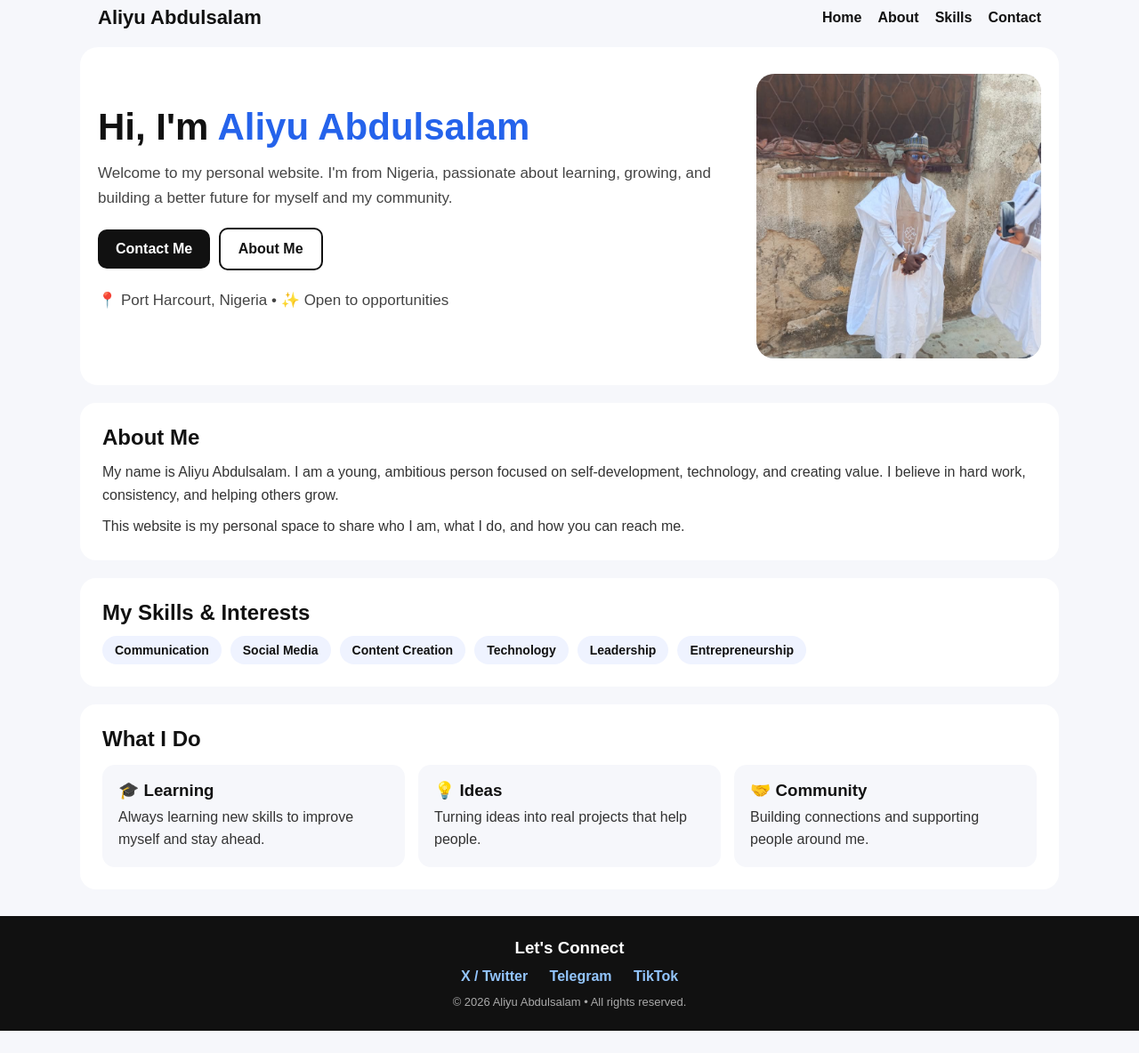
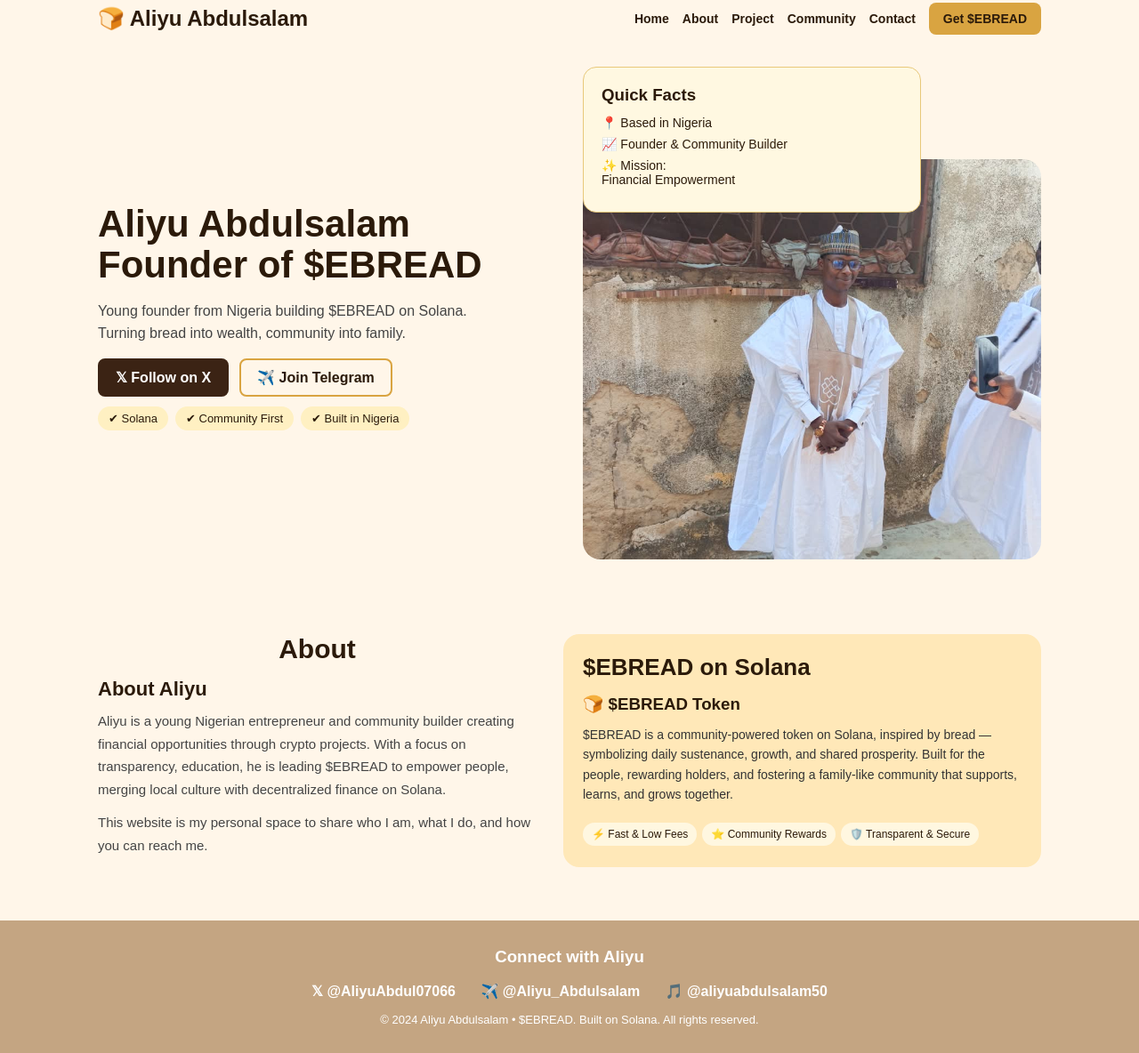
Before and after one commit to AliyuAbdulsalam/personal-website, a plain HTML site: page index.html in a window 1280 px wide. Shown: the part 13-1197 px from the top of the page at 89% size. Before the commit the page ends 1172 px from the top, so only its background shows below. Drawn offline with Linux system fonts and the light colour scheme.

Commit message:
Revise title and enhance navigation and content
Updated the title and navigation structure to reflect the new branding and added sections for community and project information.

```diff
--- a/index.html
+++ b/index.html
@@ -3,70 +3,85 @@
 <head>
 <meta charset="UTF-8">
 <meta name="viewport" content="width=device-width, initial-scale=1.0">
-<title>Aliyu Abdulsalam | Personal Website</title>
+<title>Aliyu Abdulsalam | Founder of $EBREAD</title>
 <style>
 *{margin:0;padding:0;box-sizing:border-box;font-family:Arial,sans-serif}
-body{background:#F6F7FB;color:#111}
-nav{display:flex;justify-content:space-between;align-items:center;padding:20px;max-width:1100px;margin:auto}
-nav b{font-size:22px}
-nav a{margin-left:18px;text-decoration:none;color:#111;font-weight:bold}
-.hero{max-width:1100px;margin:auto;padding:30px 20px;display:flex;gap:30px;flex-wrap:wrap;align-items:center;background:white;border-radius:20px}
-.hero-text{flex:1;min-width:280px}
-.hero-text h1{font-size:42px;line-height:1.1}
-.hero-text h1 span{color:#2563EB}
-.hero-text p{margin:15px 0;font-size:17px;line-height:1.6;color:#444}
-.btn{display:inline-block;padding:13px 20px;border-radius:10px;text-decoration:none;font-weight:bold;margin:5px 5px 5px 0}
-.btn-dark{background:#111;color:white}
-.btn-light{border:2px solid #111;color:#111}
-.hero img{width:320px;max-width:100%;height:320px;object-fit:cover;border-radius:20px;background:#ddd}
-.section{max-width:1100px;margin:20px auto;padding:25px;background:white;border-radius:18px}
-.section h2{margin-bottom:12px}
-.section p,.section li{line-height:1.6;color:#333}
-.skills{display:flex;flex-wrap:wrap;gap:10px;margin-top:10px}
-.skills span{background:#EFF3FF;padding:8px 14px;border-radius:20px;font-weight:bold;font-size:14px}
-.grid{display:grid;grid-template-columns:1fr 1fr 1fr;gap:15px;margin-top:15px}
-.box{background:#F6F7FB;padding:18px;border-radius:14px}
-.box h3{margin-bottom:6px}
-footer{background:#111;padding:25px;text-align:center;margin-top:30px;color:white}
-footer a{color:#93C5FD;text-decoration:none;font-weight:bold;margin:0 10px;display:inline-block}
-@media(max-width:700px){.hero-text h1{font-size:32px} nav a{display:none} .grid{grid-template-columns:1fr} .hero img{height:280px}}
+body{background:#FFF6E9;color:#2B1A0A}
+nav{display:flex;justify-content:space-between;align-items:center;padding:20px;max-width:1100px;margin:auto;flex-wrap:wrap}
+nav b{font-size:24px}
+nav a{margin-left:15px;text-decoration:none;color:#2B1A0A;font-weight:bold;font-size:14px}
+.btn-gold{background:#D9A441;color:#2B1A0A;padding:10px 16px;border-radius:8px}
+.hero{max-width:1100px;margin:auto;padding:20px;display:flex;gap:30px;flex-wrap:wrap;align-items:center}
+.hero-left{flex:1;min-width:280px}
+.hero-left h1{font-size:42px;line-height:1.1}
+.hero-left p{margin:15px 0;line-height:1.6;color:#444}
+.hero-img{flex:1;min-width:280px;position:relative}
+.hero-img img{width:100%;border-radius:20px;object-fit:cover;max-height:450px}
+.quick{background:#FFF8E1;border:1px solid #E8C87A;border-radius:15px;padding:20px;max-width:380px;margin-bottom:-60px;position:relative;z-index:2}
+.quick h3{margin-bottom:12px}
+.quick p{margin:8px 0;font-size:14px}
+.btn-row{display:flex;gap:12px;flex-wrap:wrap;margin:15px 0}
+.btn-dark{background:#3B2314;color:white;padding:12px 20px;border-radius:8px;text-decoration:none;font-weight:bold}
+.btn-light{border:2px solid #D9A441;padding:10px 18px;border-radius:8px;text-decoration:none;color:#2B1A0A;font-weight:bold}
+.badges span{background:#FFF0C2;padding:6px 12px;border-radius:20px;font-size:13px;margin-right:8px}
+.section{max-width:1100px;margin:40px auto;padding:20px;display:flex;gap:30px;flex-wrap:wrap}
+.section h2{font-size:30px;margin-bottom:15px}
+.about{flex:1;min-width:280px}
+.about p{line-height:1.7;color:#444;margin-bottom:12px;font-size:15px}
+.token{flex:1;min-width:280px;background:#FFE8B8;border-radius:18px;padding:22px}
+.token p{line-height:1.6;color:#333;margin:12px 0;font-size:14px}
+.token span{background:#FFF7E0;padding:6px 10px;border-radius:20px;font-size:12px;margin-right:6px;display:inline-block;margin-top:8px}
+footer{background:#C4A582;text-align:center;padding:30px 15px;color:white}
+footer a{color:white;text-decoration:none;margin:0 12px;font-weight:bold}
 </style>
 </head>
 <body>
-<nav><b>Aliyu Abdulsalam</b><div><a href="#">Home</a><a href="#about">About</a><a href="#skills">Skills</a><a href="#contact">Contact</a></div></nav>
+
+<nav>
+<b>🍞 Aliyu Abdulsalam</b>
+<div><a href="#">Home</a><a href="#">About</a><a href="#">Project</a><a href="#">Community</a><a href="#">Contact</a><a href="#" class="btn-gold">Get $EBREAD</a></div>
+</nav>
+
 <div class="hero">
-<div class="hero-text">
-<h1>Hi, I'm <span>Aliyu Abdulsalam</span></h1>
-<p>Welcome to my personal website. I'm from Nigeria, passionate about learning, growing, and building a better future for myself and my community.</p>
-<a class="btn btn-dark" href="#contact">Contact Me</a>
-<a class="btn btn-light" href="#about">About Me</a>
-<p style="margin-top:15px">📍 Port Harcourt, Nigeria • ✨ Open to opportunities</p>
+<div class="hero-left">
+<h1>Aliyu Abdulsalam<br>Founder of $EBREAD</h1>
+<p>Young founder from Nigeria building $EBREAD on Solana.<br>Turning bread into wealth, community into family.</p>
+<div class="btn-row">
+<a class="btn-dark" href="https://x.com/AliyuAbdul07066">𝕏 Follow on X</a>
+<a class="btn-light" href="https://t.me/Aliyu_Abdulsalam">✈️ Join Telegram</a>
 </div>
+<div class="badges"><span>✔ Solana</span><span>✔ Community First</span><span>✔ Built in Nigeria</span></div>
+</div>
+
+<div class="hero-img">
+<div class="quick"><h3>Quick Facts</h3><p>📍 Based in Nigeria</p><p>📈 Founder & Community Builder</p><p>✨ Mission:<br>Financial Empowerment</p></div>
 <img src="aliyu.jpg" alt="Aliyu Abdulsalam">
 </div>
-<div class="section" id="about">
-<h2>About Me</h2>
-<p>My name is Aliyu Abdulsalam. I am a young, ambitious person focused on self-development, technology, and creating value. I believe in hard work, consistency, and helping others grow.</p>
-<p style="margin-top:10px">This website is my personal space to share who I am, what I do, and how you can reach me.</p>
 </div>
-<div class="section" id="skills">
-<h2>My Skills & Interests</h2>
-<div class="skills"><span>Communication</span><span>Social Media</span><span>Content Creation</span><span>Technology</span><span>Leadership</span><span>Entrepreneurship</span></div>
+
+<div class="section">
+<div class="about">
+<h2 style="text-align:center">About</h2>
+<h3 style="font-size:22px;margin-bottom:10px">About Aliyu</h3>
+<p>Aliyu is a young Nigerian entrepreneur and community builder creating financial opportunities through crypto projects. With a focus on transparency, education, he is leading $EBREAD to empower people, merging local culture with decentralized finance on Solana.</p>
+<p>This website is my personal space to share who I am, what I do, and how you can reach me.</p>
 </div>
-<div class="section">
-<h2>What I Do</h2>
-<div class="grid">
-<div class="box"><h3>🎓 Learning</h3><p>Always learning new skills to improve myself and stay ahead.</p></div>
-<div class="box"><h3>💡 Ideas</h3><p>Turning ideas into real projects that help people.</p></div>
-<div class="box"><h3>🤝 Community</h3><p>Building connections and supporting people around me.</p></div>
+
+<div class="token">
+<h2 style="font-size:26px">$EBREAD on Solana</h2>
+<h3>🍞 $EBREAD Token</h3>
+<p>$EBREAD is a community-powered token on Solana, inspired by bread — symbolizing daily sustenance, growth, and shared prosperity. Built for the people, rewarding holders, and fostering a family-like community that supports, learns, and grows together.</p>
+<span>⚡ Fast & Low Fees</span><span>⭐ Community Rewards</span><span>🛡️ Transparent & Secure</span>
 </div>
 </div>
-<footer id="contact">
-<h3 style="margin-bottom:12px">Let's Connect</h3>
-<a href="https://x.com/AliyuAbdul07066">X / Twitter</a>
-<a href="https://t.me/Aliyu_Abdulsalam">Telegram</a>
-<a href="https://tiktok.com/@aliyuabdulsalam50">TikTok</a>
-<p style="margin-top:12px;font-size:13px;color:#aaa">© 2026 Aliyu Abdulsalam • All rights reserved.</p>
+
+<footer>
+<h3>Connect with Aliyu</h3><br>
+<a href="https://x.com/AliyuAbdul07066">𝕏 @AliyuAbdul07066</a>
+<a href="https://t.me/Aliyu_Abdulsalam">✈️ @Aliyu_Abdulsalam</a>
+<a href="https://tiktok.com/@aliyuabdulsalam50">🎵 @aliyuabdulsalam50</a>
+<p style="margin-top:15px;font-size:13px">© 2024 Aliyu Abdulsalam • $EBREAD. Built on Solana. All rights reserved.</p>
 </footer>
+
 </body>
 </html>
```
